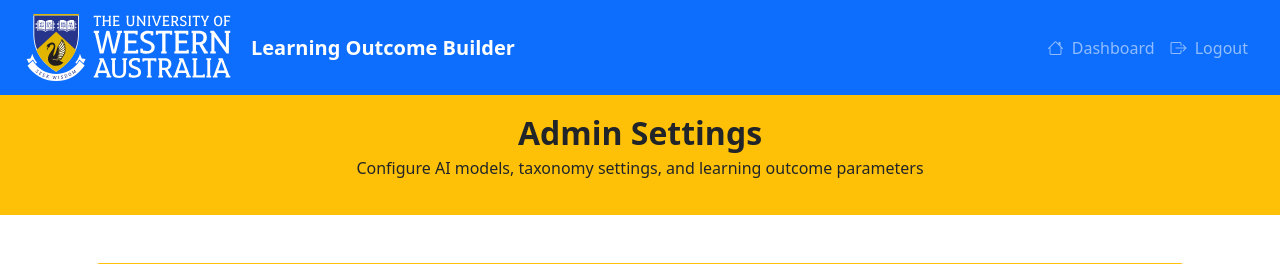
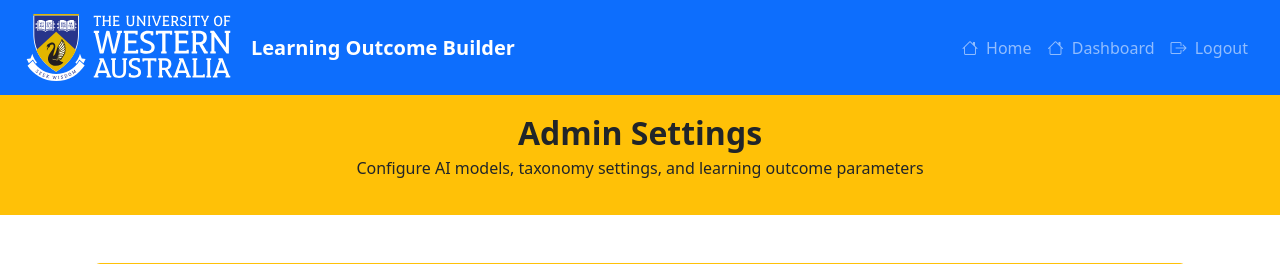
Before and after one commit to VoonYan/AI-Learning-Outcome-Builder, a Flask app: page /admin in a window 1280 px wide. Shown: the top 264 px of the page. Run offline with Flask 3, Linux system fonts and the light colour scheme; a user stored in the database is signed in; tables that the repository leaves empty hold one stand-in row (values such as "Sample post").

Commit message:
Add Home link to navbar for authenticated users

```diff
--- a/app/templates/base_main.html
+++ b/app/templates/base_main.html
@@ -26,6 +26,13 @@
             <div class="collapse navbar-collapse justify-content-end" id="navbarNav">
                 <ul class="navbar-nav">
                     {% if current_user.is_authenticated %}
+                        {% if request.endpoint != 'main.home' %}
+                        <li class="nav-item">
+                            <a class="nav-link" href="{{ url_for('main.home') }}">
+                                <i class="bi bi-house me-1"></i> Home
+                            </a>
+                        </li>
+                        {% endif %}
                         <li class="nav-item">
                             <a class="nav-link" href="{{ url_for('main.main_page') }}">
                                 <i class="bi bi-house me-1"></i> Dashboard
```
